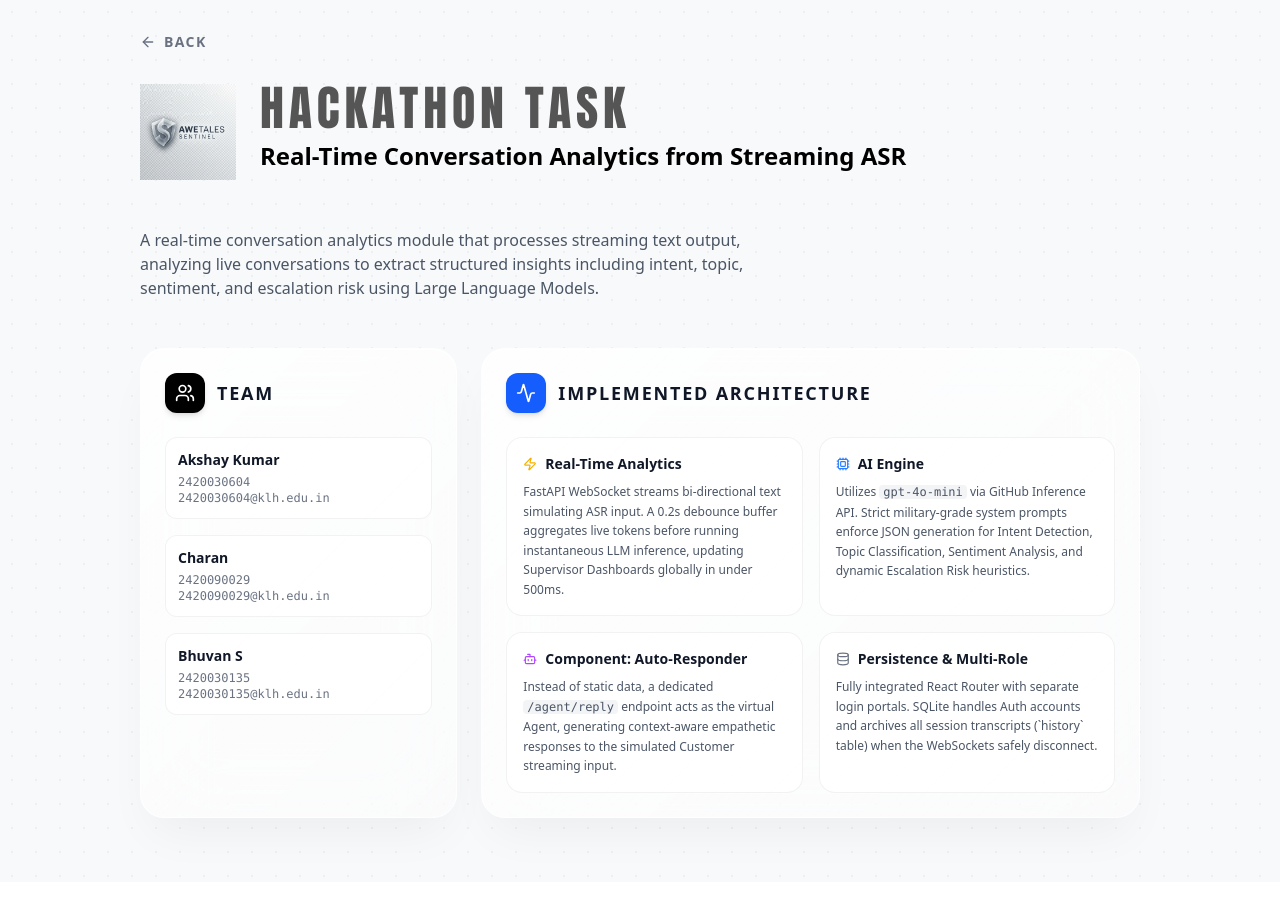
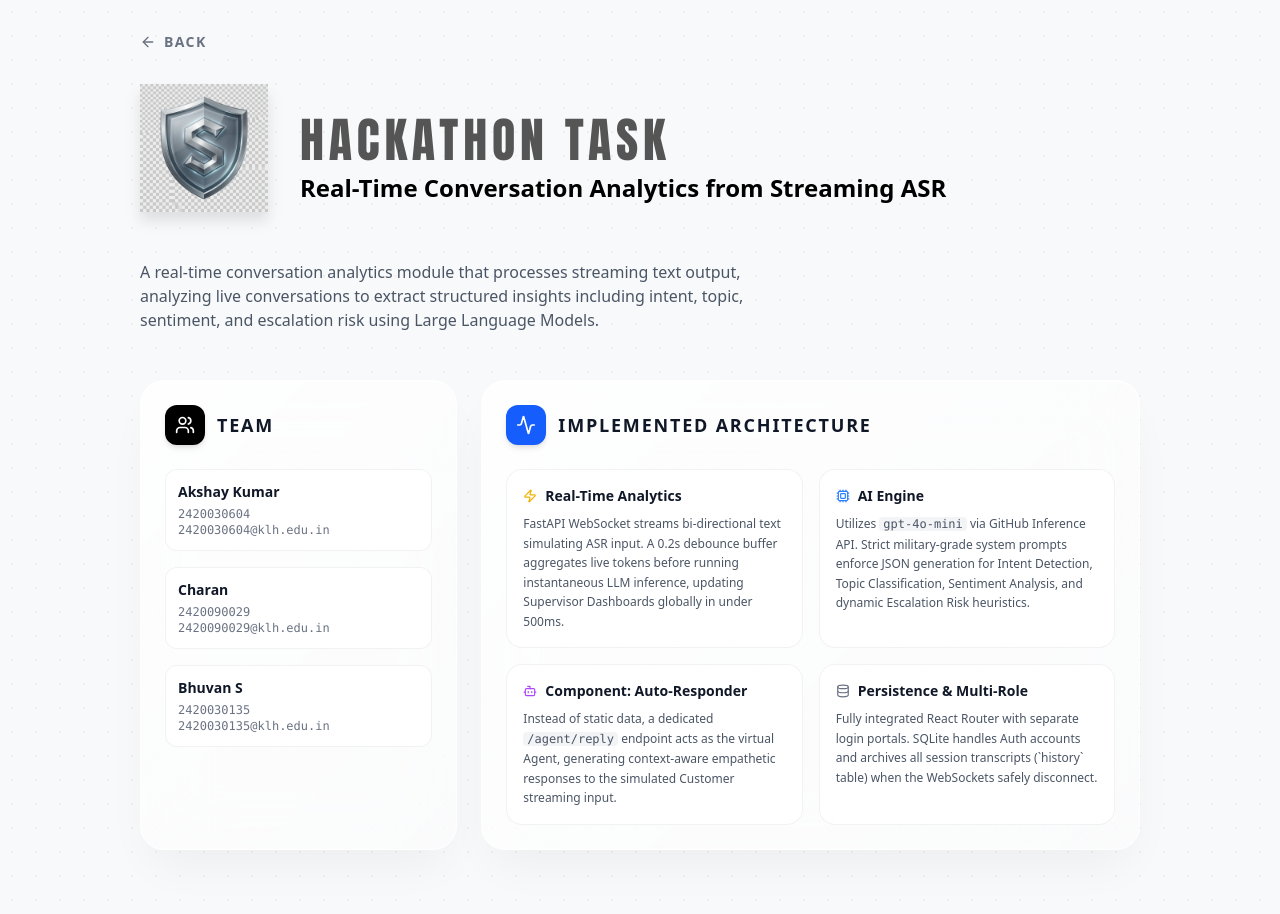
Before and after one commit to tonyboss365/awetales-sentinel, a React (Vite) app: page /details in a window 1280 px wide. Before the commit the page ends 882 px from the top, so only its background shows below. Built offline with nearby package versions, Linux system fonts and the light colour scheme.

Commit message:
Enhance logo branding and increase visibility

```diff
--- a/src/AgentDashboard.jsx
+++ b/src/AgentDashboard.jsx
@@ -147,8 +147,8 @@ export default function AgentDashboard() {
             </div>
 
             <nav className="sticky top-0 z-50 bg-white/60 backdrop-blur-2xl border-b border-black/5 px-8 py-4 flex justify-between items-center shadow-[0_2px_20px_rgba(0,0,0,0.02)]">
-                <div className="flex items-center gap-3">
-                    <img src={logo} alt="Sentinel Logo" className="w-10 h-10 object-contain" />
+                <div className="flex items-center gap-4">
+                    <img src={logo} alt="Sentinel Logo" className="w-12 h-12 object-contain" />
                     <h1 className="text-2xl font-black text-[#555555] tracking-widest uppercase" style={{ fontFamily: 'Impact, sans-serif' }}>Sentinel</h1>
                     <span className="text-[13px] text-gray-400 font-medium ml-2 hidden sm:block">Agent Terminus</span>
                 </div>
--- a/src/Details.jsx
+++ b/src/Details.jsx
@@ -17,8 +17,8 @@ export default function Details() {
                     <ArrowLeft size={16} /> Back
                 </button>
 
-                <div className="mb-12 text-center md:text-left flex flex-col md:flex-row items-center md:items-end gap-6">
-                    <img src={logo} alt="Sentinel Logo" className="w-24 h-24 object-contain mb-4 md:mb-0" />
+                <div className="mb-12 text-center md:text-left flex flex-col md:flex-row items-center md:items-end gap-8">
+                    <img src={logo} alt="Sentinel Logo" className="w-32 h-32 object-contain mb-4 md:mb-0 drop-shadow-xl" />
                     <div>
                         <h1 className="text-3xl md:text-5xl font-black text-[#555555] tracking-widest uppercase mb-2" style={{ fontFamily: 'Impact, sans-serif' }}>
                             Hackathon Task
--- a/src/Login.jsx
+++ b/src/Login.jsx
@@ -55,8 +55,8 @@ export default function Login() {
                 animate={{ opacity: 1, y: 0 }}
                 className="w-full max-w-md p-8 glass-panel rounded-[2rem] shadow-2xl bg-white/60 backdrop-blur-xl border border-black/5 z-10"
             >
-                <div className="flex flex-col items-center mb-8">
-                    <img src={logo} alt="Sentinel Logo" className="w-20 h-20 mb-4 object-contain" />
+                <div className="flex flex-col items-center mb-10">
+                    <img src={logo} alt="Sentinel Logo" className="w-28 h-28 mb-6 object-contain drop-shadow-2xl" />
                     <h1 className="text-3xl font-black text-[#555555] tracking-widest uppercase text-center" style={{ fontFamily: 'Impact, sans-serif' }}>Sentinel</h1>
                     <p className="text-gray-500 mt-2 text-sm font-medium">Enterprise Communications Intelligence</p>
                 </div>
--- a/src/SupervisorDashboard.jsx
+++ b/src/SupervisorDashboard.jsx
@@ -100,8 +100,8 @@ export default function SupervisorDashboard() {
 
             {/* Top Navbar */}
             <nav className="sticky top-0 z-50 bg-white/60 backdrop-blur-2xl border-b border-black/5 px-8 py-4 flex justify-between items-center shadow-[0_2px_20px_rgba(0,0,0,0.02)]">
-                <div className="flex items-center gap-3">
-                    <img src={logo} alt="Sentinel Logo" className="w-10 h-10 object-contain" />
+                <div className="flex items-center gap-4">
+                    <img src={logo} alt="Sentinel Logo" className="w-12 h-12 object-contain" />
                     <h1 className="text-2xl font-black text-[#555555] tracking-widest uppercase" style={{ fontFamily: 'Impact, sans-serif' }}>Sentinel</h1>
                     <span className="text-[13px] text-gray-400 font-medium ml-2 hidden sm:block">Director Overview</span>
                 </div>
```
Also changed, not shown: src/assets/logo.png, 1 other file (tests, documents, lock files or other folders).
